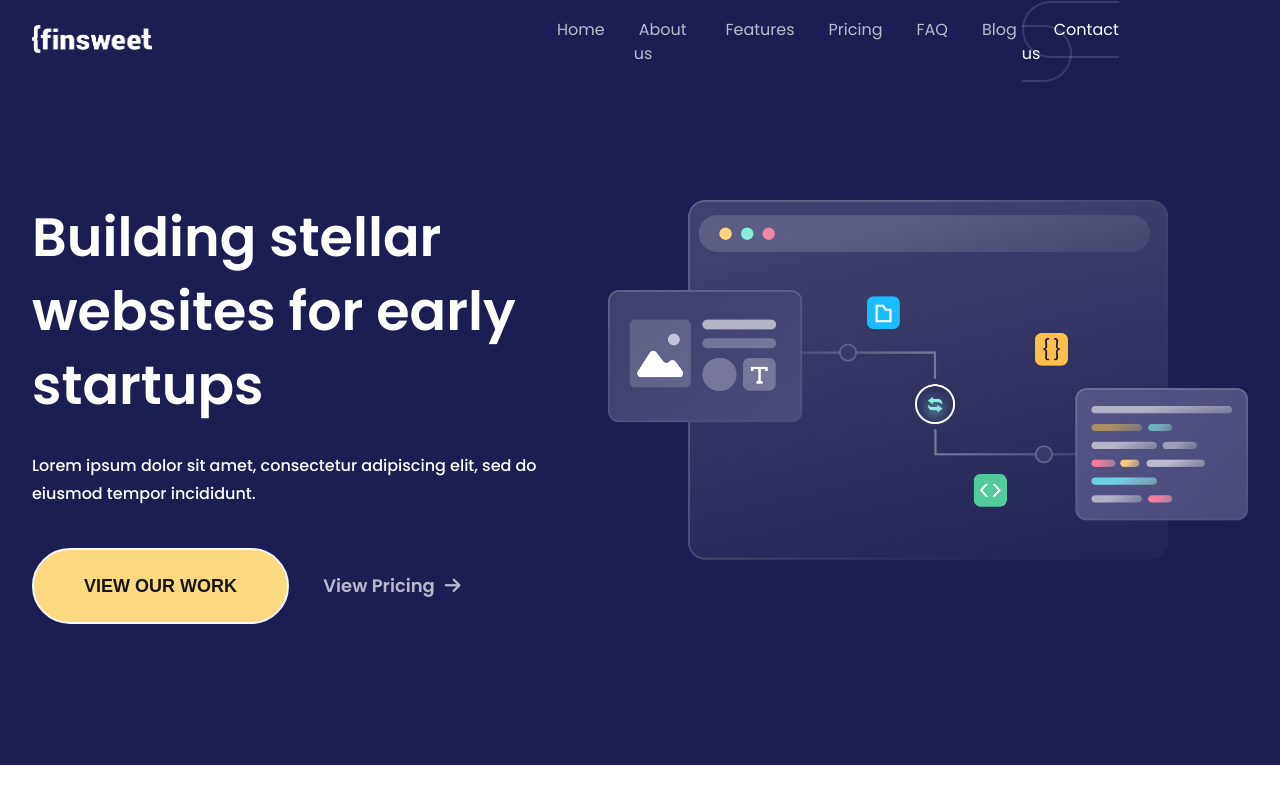
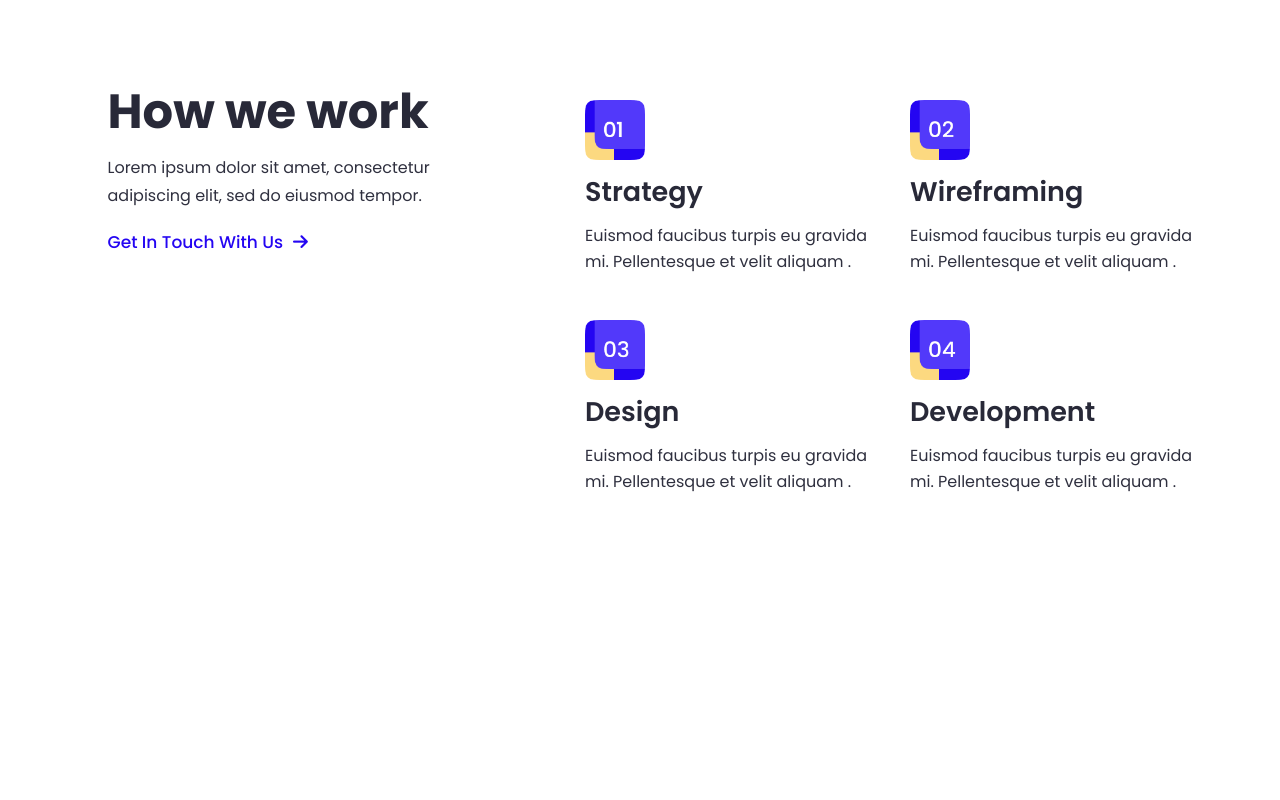
Before and after one commit to Sifatullah-Ripon/Webflow-Agency-Project, a plain HTML site: page index.html in a window 1280 px wide. Drawn offline with Linux system fonts and the light colour scheme.

Commit message:
Adding Work Block

```diff
--- a/css/styles.css
+++ b/css/styles.css
@@ -983,3 +983,32 @@ input[type="radio"] {
     width: 64rem;
     height: 36rem;
 }
+
+
+/* Work Block */
+
+.work-block {
+    width: 100%;
+    height: 66rem;
+}
+
+.work-item {
+    display: flex;
+    justify-content: space-around;
+    margin-top: 8rem;
+}
+.work-content {
+    width: 40rem;
+    height: 18.5rem;
+    padding-left: 5rem;
+}
+
+.work-content h2 {
+    font-size: 4.8rem;
+    line-height: 6.4rem;
+}
+.work-content p {
+    font-size: 1.6rem;
+    line-height: 2.8rem;
+    margin-bottom: 2rem;
+}
--- a/index.html
+++ b/index.html
@@ -14,37 +14,43 @@
 
 
 
-    <header id="hero">
-        <nav class="navbar">
-            <div class="logo">
-                <a href="#"><img src="images/logo.png" alt="finesweet-logo"></a>
+    <section id="work-block">
+        <div class="work-item">
+            <div class="work-content">
+                <h2>How we work</h2>
+                <p>Lorem ipsum dolor sit amet, consectetur adipiscing elit, sed do eiusmod tempor.</p>
+                <a href="#" class="link-arrow">Get In Touch With Us<i class="fa-solid fa-arrow-right"></i></a>
             </div>
-            <ul class="nav-links">
-                <li><a href="#">Home</a></li>
-                <li><a href="#">About us</a></li>
-                <li><a href="#">Features</a></li>
-                <li><a href="#">Pricing</a></li>
-                <li><a href="#">FAQ</a></li>
-                <li><a href="#">Blog</a></li>
-            </ul>
-            <div class="contact-button">
-                <a href="#">Contact us</a>
-            </div>
-        </nav>
-        <section id="banner">
-            <div class="banner_item">
-                <div class="banner_text">
-                    <h1>Building stellar websites for early startups</h1>
-                    <p>Lorem ipsum dolor sit amet, consectetur adipiscing elit, sed do eiusmod tempor incididunt.</p>
-                    <button class="btn btn--outline btn--accent">View Our Work</button>
-                    <a href="#" class="link-arrow">View Pricing<i class="fa-solid fa-arrow-right"></i></a>
-                </div>
-                <div class="banner_img">
-                    <img src="images/Illustration.png" alt="Illustration Photo">
+            <div class="work-card-item">
+                <div class="work-card-collection">
+                    <div class="collection-1">
+                        <div class="work-card">
+                            <img src="images/pointer 1.png" alt="pointer-1">
+                            <h3>Strategy</h3>
+                            <p>Euismod faucibus turpis eu gravida mi. Pellentesque et velit aliquam . </p>
+                        </div>
+                        <div class="work-card">
+                            <img src="images/pointer 2.png" alt="pointer-2">
+                            <h3>Wireframing</h3>
+                            <p>Euismod faucibus turpis eu gravida mi. Pellentesque et velit aliquam . </p>
+                        </div>
+                    </div>
+                    <div class="collection-2">
+                        <div class="work-card">
+                            <img src="images/pointer 3.png" alt="pointer-3">
+                            <h3>Design</h3>
+                            <p>Euismod faucibus turpis eu gravida mi. Pellentesque et velit aliquam . </p>
+                        </div>
+                        <div class="work-card">
+                            <img src="images/pointer 4.png" alt="pointer-4">
+                            <h3>Development</h3>
+                            <p>Euismod faucibus turpis eu gravida mi. Pellentesque et velit aliquam . </p>
+                        </div>
+                    </div>
                 </div>
             </div>
-        </section>
-    </header>
+        </div>
+    </section>
 
 
 
```
Also changed, not shown: components/work-block.html (added, +37 -0 lines).
